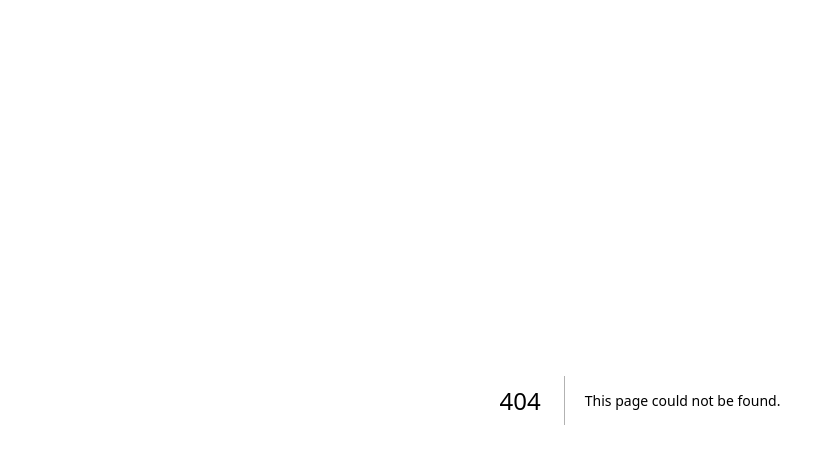
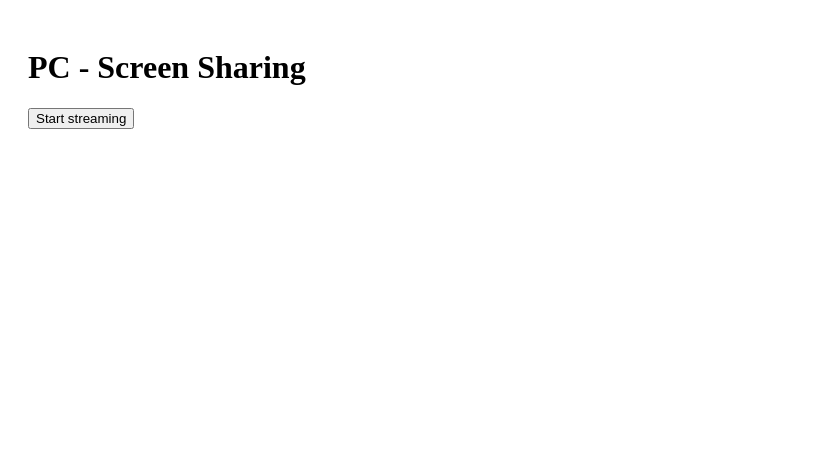
Before and after one commit to Yuna-ux/Yuna-ux, a Next.js app: page /mobile in a window 1280 px wide. Before the commit this address had no page. Shown: the top 464 px of the page, without its empty margins (0-815 px from the left). Built offline with nearby package versions, Linux system fonts and the light colour scheme.

Commit message:
Implement screen sharing functionality for PC

```diff
--- /dev/null
+++ b/app/mobile/page.js
@@ -0,0 +1,70 @@
+import { useRef, useState } from "react";
+
+export default function PCPage() {
+  const [streaming, setStreaming] = useState(false);
+  const pcRef = useRef(null);
+  const localStreamRef = useRef(null);
+  const dcRef = useRef(null);
+
+  const startTransmission = async () => {
+    if (streaming) return;
+
+    localStreamRef.current = await navigator.mediaDevices.getDisplayMedia({
+      video: true,
+      audio: false,
+    });
+
+    const pc = new RTCPeerConnection();
+    pcRef.current = pc;
+
+    localStreamRef.current.getTracks().forEach(track =>
+      pc.addTrack(track, localStreamRef.current)
+    );
+
+    const dc = pc.createDataChannel("signal");
+    dcRef.current = dc;
+
+    dc.onmessage = async (event) => {
+      const data = JSON.parse(event.data);
+      if (data.sdp) {
+        await pc.setRemoteDescription(data.sdp);
+      } else if (data.candidate) {
+        await pc.addIceCandidate(new RTCIceCandidate(data.candidate));
+      }
+    };
+
+    pc.onicecandidate = (e) => {
+      if (e.candidate) console.log(JSON.stringify({ candidate: e.candidate }));
+    };
+
+    const offer = await pc.createOffer();
+    await pc.setLocalDescription(offer);
+
+    alert(
+      "Copy this offer and paste it on the mobile page:\n\n" +
+        JSON.stringify({ sdp: pc.localDescription })
+    );
+
+    setStreaming(true);
+  };
+
+  return (
+    <div style={{ padding: "20px" }}>
+      <h1>PC - Screen Sharing</h1>
+      <button onClick={startTransmission}>
+        {streaming ? "Streaming started" : "Start streaming"}
+      </button>
+      <video
+        autoPlay
+        playsInline
+        muted
+        style={{ width: "100%", marginTop: "20px" }}
+        ref={(video) => {
+          if (video && localStreamRef.current) {
+            video.srcObject = localStreamRef.current;
+          }
+        }}
+      />
+    </div>
+  );
+}
```
